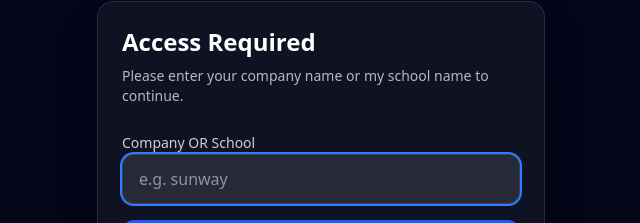
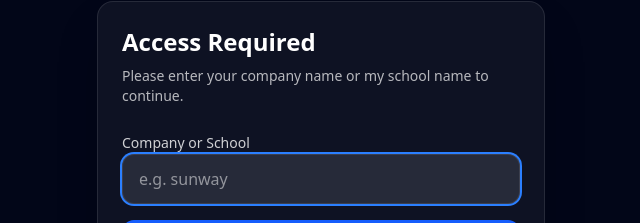
Before and after one commit to Teowwwzx/CV, a Next.js app in the folder cv-app/: page /access in a window 1280 px wide. Shown: the part 208-431 px from the top of the page, without its empty margins (319-959 px from the left). Built offline with nearby package versions, Linux system fonts and the light colour scheme.

Commit message:
style: fix label text capitalization in access form

```diff
--- a/cv-app/src/app/access/page.tsx
+++ b/cv-app/src/app/access/page.tsx
@@ -39,7 +39,7 @@ function AccessForm() {
 
         <form onSubmit={submit} className="space-y-4">
           <div className="space-y-2">
-            <label className="text-sm font-medium text-white/80">Company OR School</label>
+            <label className="text-sm font-medium text-white/80">Company or School</label>
             <input
               value={company}
               onChange={(e) => setCompany(e.target.value)}
```
